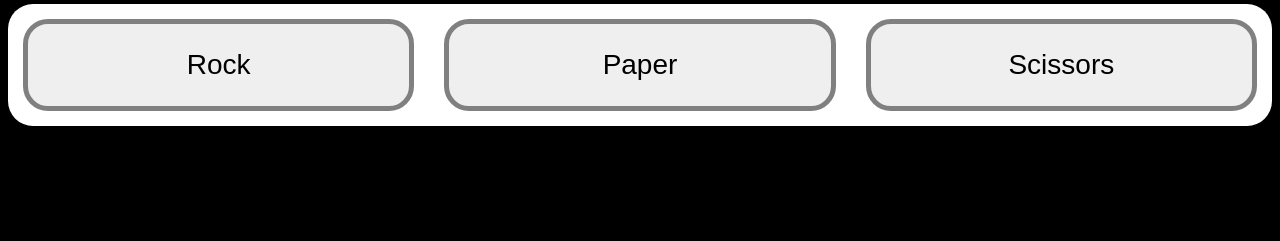
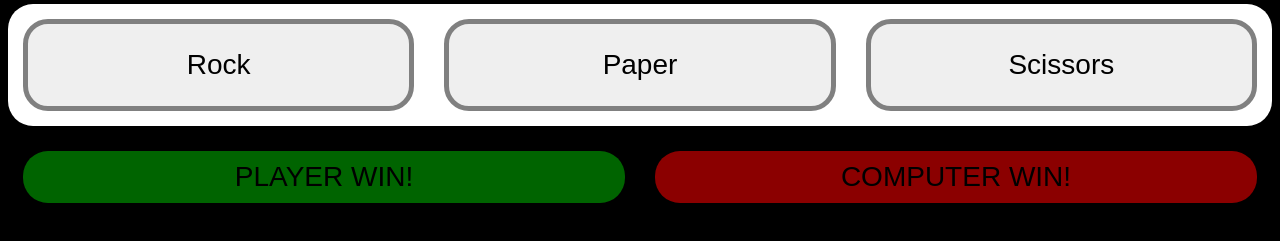
Before and after one commit to storozhenko98/rock-paper-scissors, a plain HTML site: page index.html in a window 1280 px wide. Shown: the part 123-364 px from the top of the page. Drawn offline with Linux system fonts and the light colour scheme.

Commit message:
Add Winner Light to change

```diff
--- a/index.html
+++ b/index.html
@@ -6,6 +6,7 @@
     <meta name="viewport" content="width=device-width, initial-scale=1.0">
     <title>Rock, Paper, Scissors with GUI</title>
     <link rel="stylesheet" href="./styles.css">
+    <script src="./javascript.js" defer></script>
 
 </head>
 <body>
@@ -18,5 +19,9 @@
         <button id="Paper">Paper</button>
         <button id="Scissors">Scissors</button>
     </div>
+    <div class="roundWinner">
+        <div id="playerWin">PLAYER WIN!</div>
+        <div id="computerWin">COMPUTER WIN!</div>
+    </div>
 </body>
 </html>
--- a/javascript.js
+++ b/javascript.js
@@ -1,5 +1,9 @@
 let playerScore = 0;
 let computerScore = 0;
+const rockButton = document.querySelector("#Rock");
+const paperButton = document.querySelector("#Paper");
+const scissorsButton = document.querySelector("#Scissors");
+
 
 
 function gatherPlayerChoice() {
@@ -78,8 +82,8 @@ function scoreTracker (result) {
     alert(`You have ${playerScore} points, while the Computer has ${computerScore} points`)
 }
 
-while (playerScore < 5 && computerScore<5) {
+/*while (playerScore < 5 && computerScore<5) {
     playAGame();
     console.log(playerScore);
     console.log(computerScore);
-}
+}*/
--- a/styles.css
+++ b/styles.css
@@ -43,3 +43,22 @@ body {
     margin: 15px;
     border-width: 5px;
 }
+.roundWinner {
+    display: flex;
+    margin-top: 10px;
+}
+.roundWinner div {
+    flex: 1;
+    margin: 15px;
+    text-align: center;
+    font-size: 28px;
+    border-radius: 25px;
+    padding: 10px;
+}
+
+#playerWin {
+    background-color: darkgreen;
+}
+#computerWin {
+    background-color: darkred;
+}
```
